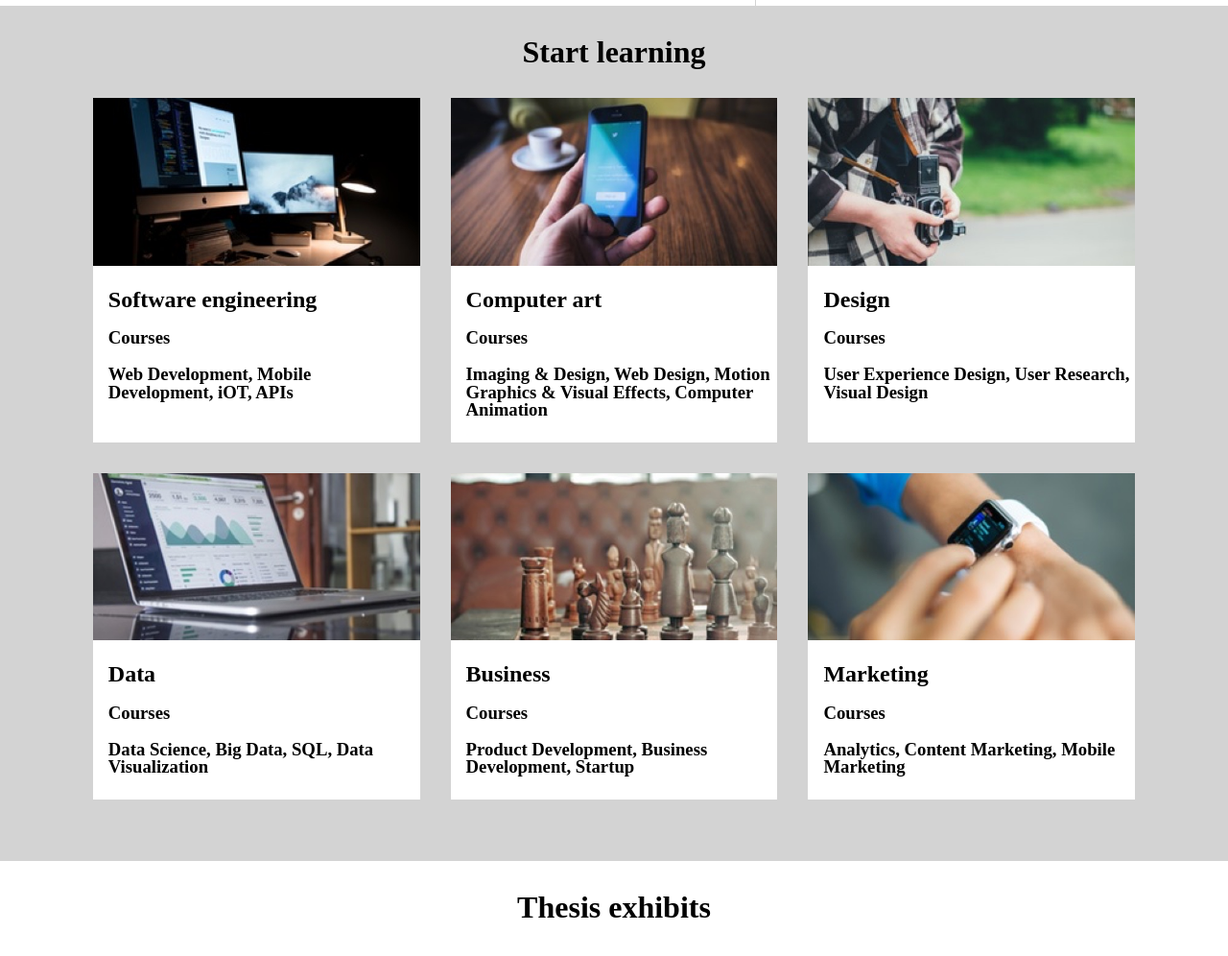
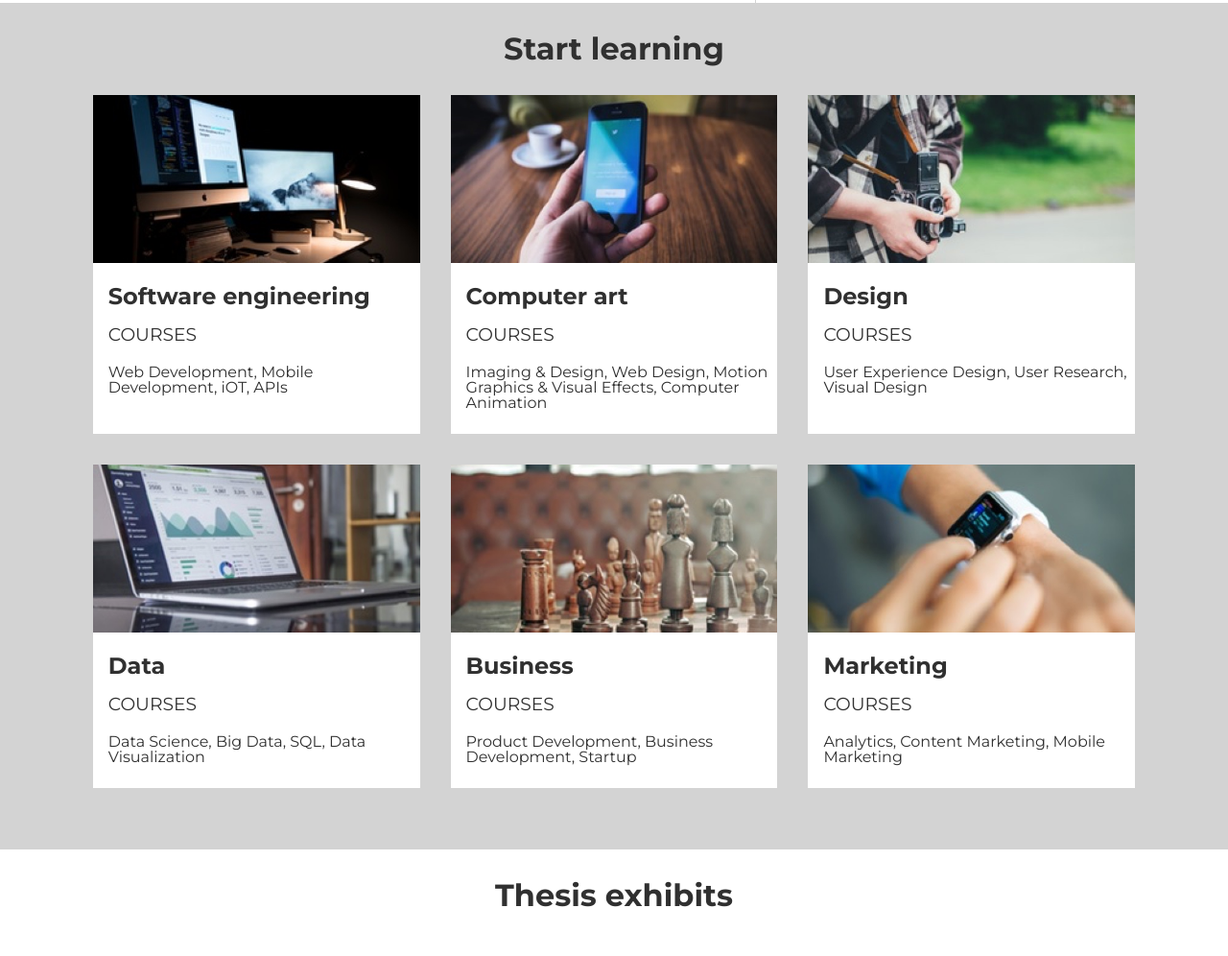
Before and after one commit to Holester1n/colmar-academy, a plain HTML site: page index.html in a window 1280 px wide. Shown: the part 1369-2365 px from the top of the page at 96% size. Drawn offline with Linux system fonts and the light colour scheme.

Commit message:
Добавленф шрифты, некоторые анимации и общая верстка текста на странице

```diff
--- a/index.html
+++ b/index.html
@@ -5,6 +5,9 @@
         <meta name="viewport" content="width=device-width, initial-scale=1.0">
         <link href = "resources/css/reset.css" rel = "stylesheet">
         <link href = "resources/css/style.css" rel = "stylesheet">
+        <link rel="preconnect" href="https://fonts.googleapis.com">
+        <link rel="preconnect" href="https://fonts.gstatic.com" crossorigin>
+        <link href="https://fonts.googleapis.com/css2?family=Montserrat:ital,wght@0,100..900;1,100..900&family=Work+Sans:ital,wght@0,100..900;1,100..900&display=swap" rel="stylesheet">
         <title>Colmar Academy</title>
     </head>
     <body>
@@ -46,7 +49,7 @@
                     <h1>It doesn't hurt to keep practicing</h1>
                     <h4>"Curabitur vitae libero in ipsum porttitor consequat. Aliquam et commodo lectus, nec consequat neque. Sed non accumsan urna.
                         Phasellus sed consequat ex. Etiam eget magna laoreet, efficitur dolor consequat, tristique ligula."</h4>
-                    <h6>Emanuel, Sr Strategist at Hiring.com</h6>
+                    <h5>Emanuel, Sr Strategist at Hiring.com</h5>
                 </p>
             </div>
             <div class = "announcement-list">
@@ -87,7 +90,7 @@
                     <div class = "text-container">
                         <h2>Software engineering</h2>
                         <h3>Courses</h3>
-                        <h3>Web Development, Mobile Development, iOT, APIs</h3>
+                        <h4>Web Development, Mobile Development, iOT, APIs</h4>
                     </div>
                 </div>
                 <div class = "learning-card" id = "desktop-only">
@@ -95,7 +98,7 @@
                     <div class = "text-container">
                         <h2>Computer art</h2>
                         <h3>Courses</h3>
-                        <h3>Imaging & Design, Web Design, Motion Graphics & Visual Effects, Computer Animation</h3>
+                        <h4>Imaging & Design, Web Design, Motion Graphics & Visual Effects, Computer Animation</h4>
                     </div>
                 </div>
                 <div class = "learning-card" id = "desktop-only">
@@ -103,7 +106,7 @@
                     <div class = "text-container">
                         <h2>Design</h2>
                         <h3>Courses</h3>
-                        <h3>User Experience Design, User Research, Visual Design</h3>
+                        <h4>User Experience Design, User Research, Visual Design</h4>
                     </div>
                 </div>
                 <div class = "learning-card" id = "desktop-only">
@@ -111,7 +114,7 @@
                     <div class = "text-container">
                         <h2>Data</h2>
                         <h3>Courses</h3>
-                        <h3>Data Science, Big Data, SQL, Data Visualization</h3>
+                        <h4>Data Science, Big Data, SQL, Data Visualization</h4>
                     </div>
                 </div>
                 <div class = "learning-card" id = "desktop-only">
@@ -119,7 +122,7 @@
                     <div class = "text-container">
                         <h2>Business</h2>
                         <h3>Courses</h3>
-                        <h3>Product Development, Business Development, Startup</h3>
+                        <h4>Product Development, Business Development, Startup</h4>
                     </div>
                 </div>
                 <div class = "learning-card" id = "desktop-only">
@@ -127,7 +130,7 @@
                     <div class = "text-container">
                         <h2>Marketing</h2>
                         <h3>Courses</h3>
-                        <h3>Analytics, Content Marketing, Mobile Marketing</h3>
+                        <h4>Analytics, Content Marketing, Mobile Marketing</h4>
                     </div>
                 </div>
                 <div class = "course-card" id = "mobile-only">
--- a/resources/css/style.css
+++ b/resources/css/style.css
@@ -1,3 +1,12 @@
+html {
+    font-family: Montserrat;
+    color: 	#303030;
+}
+
+ h3, h4, h6 {
+    font-weight: normal;
+}
+
 header {
     position: sticky;
     z-index: 1;
@@ -37,6 +46,15 @@ header a {
     padding: 32px 24px;
     display: flex;
     background-color: lightgray;
+}
+
+.start-section h1 {
+    font-size: 40px;
+}
+
+.start-section h4 {
+    font-weight: normal;
+    font-size: 20px;
 }
 
 .start-section img {
@@ -147,6 +165,10 @@ header a {
     width: 30%;
     background-color: white;
 
+}
+
+.learning-card h3 {
+    text-transform: uppercase;
 }
 
 .learning-card img {
@@ -278,7 +300,7 @@ footer .content-container {
     }
 
     .start-menu {
-        padding: 32px 16px;
+        padding: 16px 16px;
     }
 
     .start-menu h1, h2, h4 {
@@ -342,6 +364,7 @@ footer .content-container {
         text-align: left;
         padding: 16px auto 24px 16px;
         background-color: lightgray;
+        transition: background-color 200ms linear 30ms;
     }
 
     .courses {
@@ -350,6 +373,15 @@ footer .content-container {
         border-top: 1px lightgray solid;
         margin-top: 35px;
     }
+
+    .course-card:hover {
+        background-color: darkgrey;
+    }
+
+    .card-text {
+        margin-bottom: 16px;
+
+    }
 }
 
 @media (min-width: 769px) {
```
